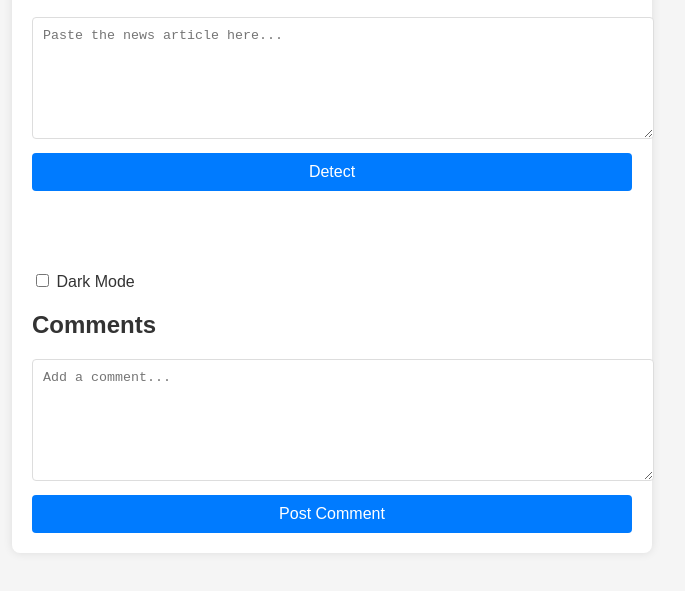
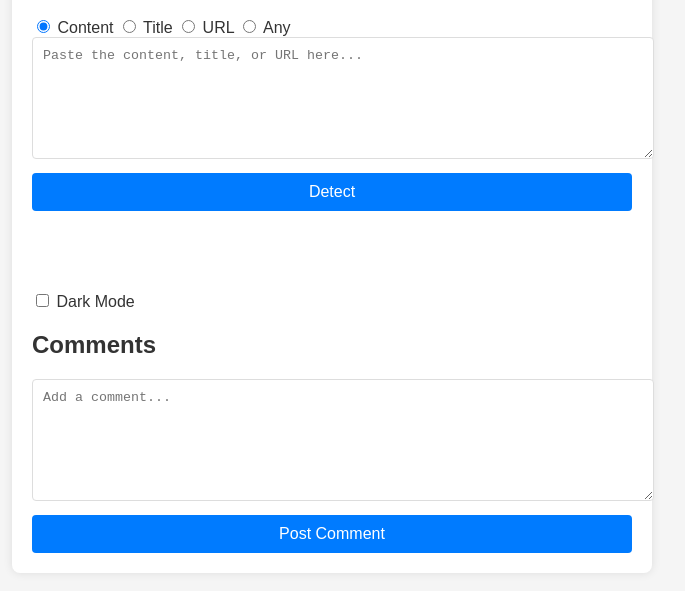
Before and after one commit to Aravindhan7malai/Fake-News-Detector, a plain HTML site: page index.html in a window 1280 px wide. Shown: the part 131-722 px from the top of the page, without its empty margins (308-993 px from the left). Drawn offline with Linux system fonts and the light colour scheme.

Commit message:
Update index.html

```diff
--- a/index.html
+++ b/index.html
@@ -9,7 +9,24 @@
 <body>
     <div class="container">
         <h1>Fake News Detector</h1>
-        <textarea id="newsInput" placeholder="Paste the news article here..."></textarea>
+
+        <!-- New Section: Options to select what to analyze -->
+        <div class="options">
+            <label>
+                <input type="radio" name="option" value="content" checked> Content
+            </label>
+            <label>
+                <input type="radio" name="option" value="title"> Title
+            </label>
+            <label>
+                <input type="radio" name="option" value="url"> URL
+            </label>
+            <label>
+                <input type="radio" name="option" value="any"> Any
+            </label>
+        </div>
+
+        <textarea id="newsInput" placeholder="Paste the content, title, or URL here..."></textarea>
         <button onclick="detectFakeNews()">Detect</button>
         <div id="result"></div>
         <div id="score"></div>
```
